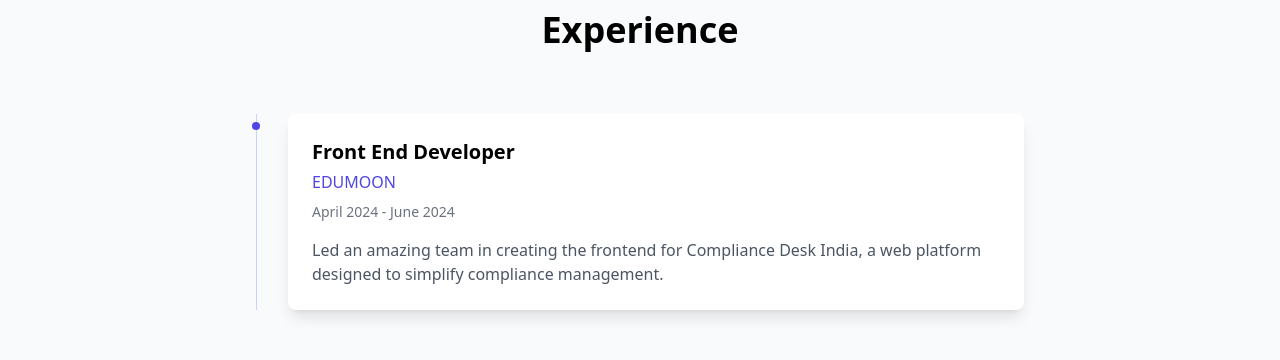
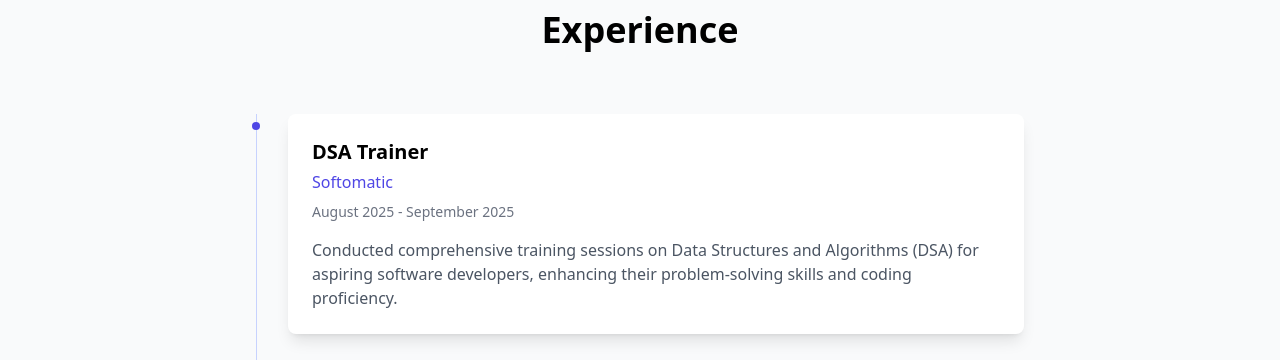
Before and after one commit to LVSJanakiRamaraju/MyPortfolio, a React (Vite) app: page / in a window 1280 px wide. Shown: the part 1380-1740 px from the top of the page. Built offline with nearby package versions, Linux system fonts and the light colour scheme.

Commit message:
Added DSA Trainer Experience

```diff
--- a/src/components/Experience.tsx
+++ b/src/components/Experience.tsx
@@ -1,6 +1,12 @@
 import React from 'react';
 
 const experiences = [
+  {
+    company: 'Softomatic',
+    role: 'DSA Trainer',
+    period: 'August 2025 - September 2025',
+    description: 'Conducted comprehensive training sessions on Data Structures and Algorithms (DSA) for aspiring software developers, enhancing their problem-solving skills and coding proficiency.',
+  },
   {
     company: 'EDUMOON',
     role: 'Front End Developer',
```
